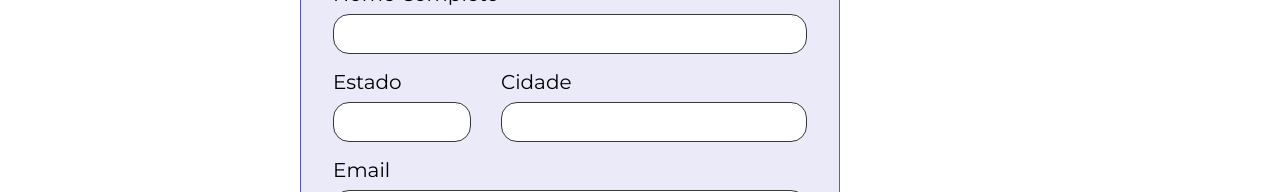
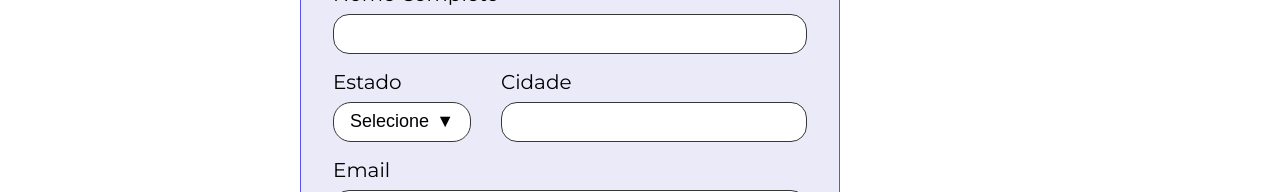
Before and after one commit to DyeghoCunha/freelando, a React (Create React App) app: page / in a window 1280 px wide. Shown: the part 398-590 px from the top of the page. Built offline with nearby package versions, Linux system fonts and the light colour scheme.

Commit message:
Adicionando lista suspensa a selecao

```diff
--- a/public/index.html
+++ b/public/index.html
@@ -13,7 +13,7 @@
   <link
     href="https://fonts.googleapis.com/css2?family=Montserrat:ital,wght@0,100;0,200;0,300;0,400;0,500;0,600;0,700;0,800;0,900;1,700&display=swap"
     rel="stylesheet">
-  <link rel="manifest" href="%PUBLIC_URL%/manifest.json" />
+
 
   <title>React App</title>
 </head>
--- a/src/App.jsx
+++ b/src/App.jsx
@@ -7,6 +7,41 @@
 import { CampoTexto } from "./componentes/CampoTexto/CampoTexto";
 import { Col, Container, Row } from "react-grid-system";
 import { Botao } from "./componentes/Botao/Botao";
+import { ListaSupensa } from "./componentes/ListaSuspensa/ListaSuspensa";
+
+
+const estadosBrasileiros = [
+  { "text": "Acre", "value": "AC" },
+  { "text": "Alagoas", "value": "AL" },
+  { "text": "Amapá", "value": "AP" },
+  { "text": "Amazonas", "value": "AM" },
+  { "text": "Bahia", "value": "BA" },
+  { "text": "Ceará", "value": "CE" },
+  { "text": "Distrito Federal", "value": "DF" },
+  { "text": "Espírito Santo", "value": "ES" },
+  { "text": "Goiás", "value": "GO" },
+  { "text": "Maranhão", "value": "MA" },
+  { "text": "Mato Grosso", "value": "MT" },
+  { "text": "Mato Grosso do Sul", "value": "MS" },
+  { "text": "Minas Gerais", "value": "MG" },
+  { "text": "Pará", "value": "PA" },
+  { "text": "Paraíba", "value": "PB" },
+  { "text": "Paraná", "value": "PR" },
+  { "text": "Pernambuco", "value": "PE" },
+  { "text": "Piauí", "value": "PI" },
+  { "text": "Rio de Janeiro", "value": "RJ" },
+  { "text": "Rio Grande do Norte", "value": "RN" },
+  { "text": "Rio Grande do Sul", "value": "RS" },
+  { "text": "Rondônia", "value": "RO" },
+  { "text": "Roraima", "value": "RR" },
+  { "text": "Santa Catarina", "value": "SC" },
+  { "text": "São Paulo", "value": "SP" },
+  { "text": "Sergipe", "value": "SE" },
+  { "text": "Tocantins", "value": "TO" }
+]
+
+
+
 
 function App() {
   return (
@@ -33,7 +68,7 @@
               </Row>
               <Row>
                 <Col lg={4} md={4} sm={4}>
-                  <CampoTexto titulo='Estado' />
+                  <ListaSupensa titulo='Estado' opcoes = {estadosBrasileiros}/>
                 </Col>
                 <Col lg={8} md={8} sm={8}>
                   <CampoTexto titulo='Cidade' />
--- /dev/null
+++ b/src/componentes/ListaSuspensa/ListaSuspensa.jsx
@@ -0,0 +1,140 @@
+import styled from "@emotion/styled"
+import { useState } from "react"
+
+const ItemListaSuspensaEstilizado = styled.li`
+    padding: ${props => props.theme.espacamentos.xs} 0;
+    text-align: center;
+    border-bottom: 1px solid ${props => props.theme.cores.neutras.c};
+    cursor: pointer;
+    &:last-child {
+        border: none;
+    }
+    color: ${props => props.focoAtivo ?  props.theme.cores.focus : 'inherit' };
+    &:hover {
+        color: ${props => props.theme.cores.focus};
+    }
+`
+
+const ListaSuspensaEstilizada = styled.ul`
+    position: absolute;
+    top: 100%;
+    left: 0;
+    right: 0;
+    background-color: ${props => props.theme.cores.branco};
+    z-index: 1;
+    border: 1px solid ${props => props.theme.cores.neutras.a};
+    border-bottom-left-radius: 18px;
+    border-bottom-right-radius: 18px;
+    border-top: none;
+    margin: 0;
+    padding: 0 ${props => props.theme.espacamentos.m};
+    list-style: none;
+`
+const LabelEstilizada = styled.label`
+    display: block;
+    width: 100%;
+    box-sizing: border-box;
+    font-weight: 400;
+    font-size: 20px;
+    line-height: 24px;
+    position: relative;
+
+`
+
+const BotaoEstilizado = styled.button`
+    cursor: pointer;
+    display: block;
+    height: 40px;
+    width: 100%;
+    font-size: 18px;
+    outline: none;
+    box-sizing: border-box;
+    display: flex;
+    align-items: center;
+    justify-content: space-between;
+    font-weight: 400;
+    border-radius: 18px;
+    border-bottom-left-radius: ${props => props.estaAberta ? '0' : '18px'};
+    border-bottom-right-radius: ${props => props.estaAberta ? '0' : '18px'};
+    margin-top: ${props => props.theme.espacamentos.xs};
+    padding: ${props => props.theme.espacamentos.s};
+    background: ${props => props.theme.cores.branco};
+    border: 1px solid ${props => props.theme.cores.neutras.a};
+    &:focus {
+        border-color: ${props => props.theme.cores.focus};
+    }
+`
+
+export const ListaSupensa = ({ titulo, opcoes }) => {
+  const [estaAberta, alternarVisibilidade] = useState(false)
+  const [opcaoFocada, setOpcaoFocada] = useState(null)
+  const [opcaoSelecionada, setOpcaoSelecionada] = useState(null)
+  const manipularTeclaDoTeclado = (evento) => {
+    alternarVisibilidade(true);
+    switch (evento.key) {
+      case 'ArrowDown':
+        evento.preventDefault();
+        setOpcaoFocada(focoAntigo =>{
+          if (focoAntigo==null){
+            return 0;
+          }
+          return focoAntigo +=1
+        })
+        break;
+
+      default:
+        break;
+    }
+    switch (evento.key) {
+      case 'ArrowUp':
+        evento.preventDefault();
+        setOpcaoFocada(focoAntigo =>{
+          if (!focoAntigo){
+            return 0;
+          }
+          return focoAntigo -=1
+        })
+        break;
+
+      default:
+        break;
+    }
+    switch (evento.key) {
+      case 'Enter':
+        evento.preventDefault();
+        setOpcaoFocada(null)
+        alternarVisibilidade(false)
+        setOpcaoSelecionada(opcoes[opcaoFocada])
+
+        break;
+
+      default:
+        break;
+    }
+  }
+
+  return (<LabelEstilizada>
+    {titulo}
+    <BotaoEstilizado
+      estaAberta={estaAberta}
+      onClick={() => alternarVisibilidade(!estaAberta)}
+      onKeyDown={manipularTeclaDoTeclado}
+    >
+      <div>
+        {opcaoSelecionada ? opcaoSelecionada.text : 'Selecione'}
+      </div>
+      <div>
+        <span>{estaAberta ? '▲' : '▼'}</span>
+      </div>
+    </BotaoEstilizado>
+    {estaAberta && <ListaSuspensaEstilizada>
+      {opcoes.map((opcao,index) => <ItemListaSuspensaEstilizado
+        key={opcao.value}
+        focoAtivo={index === opcaoFocada}
+        onClick={()=> setOpcaoSelecionada(opcao)}
+      >
+        {opcao.text}
+      </ItemListaSuspensaEstilizado>)}
+    </ListaSuspensaEstilizada>}
+  </LabelEstilizada>)
+}
--- a/src/componentes/ProvedorTema/ProvedorTema.jsx
+++ b/src/componentes/ProvedorTema/ProvedorTema.jsx
@@ -19,7 +19,7 @@
     neutras: {
       a: '#373737',
       b: '',
-      c: '',
+      c: '#F5F5F5',
       d: '',
     },
     dark: {
```
Also changed, not shown: src/App.css (deleted, +0 -38 lines), public/manifest.json (deleted), public/robots.txt (deleted).
